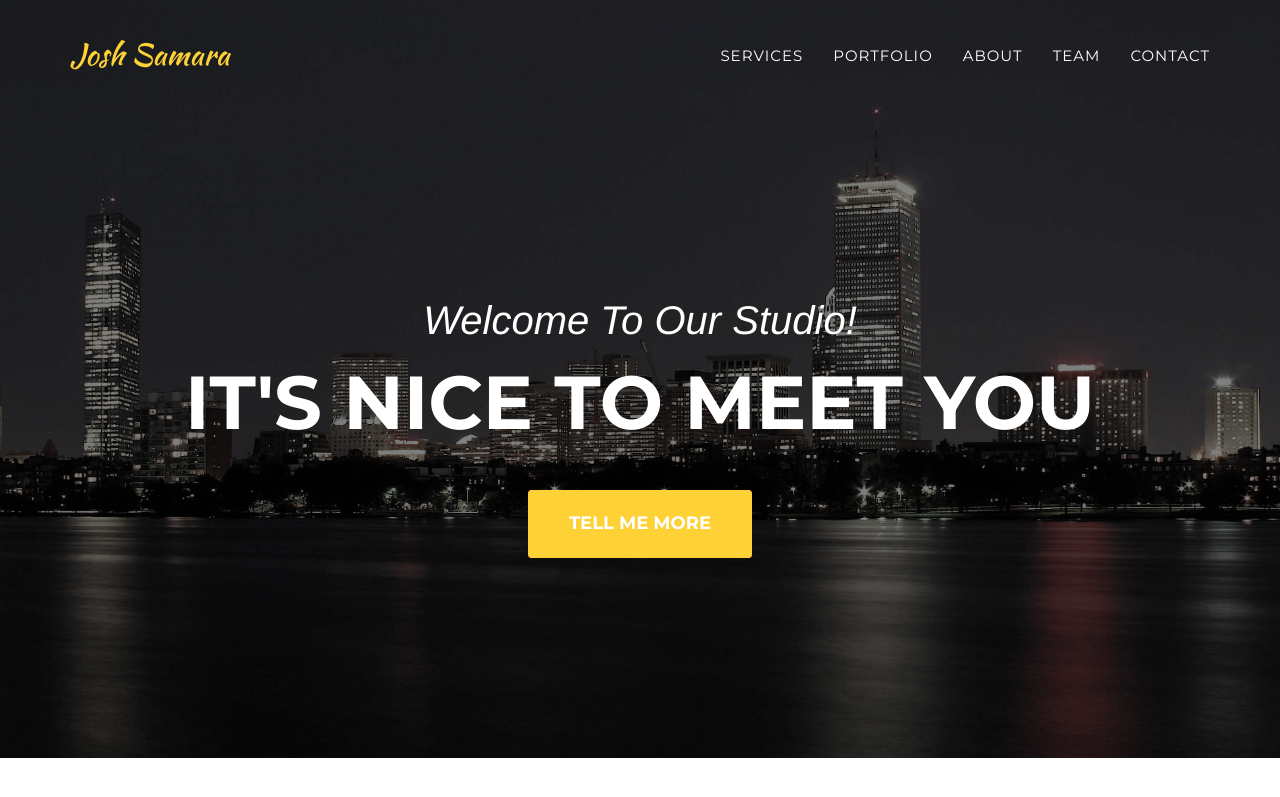
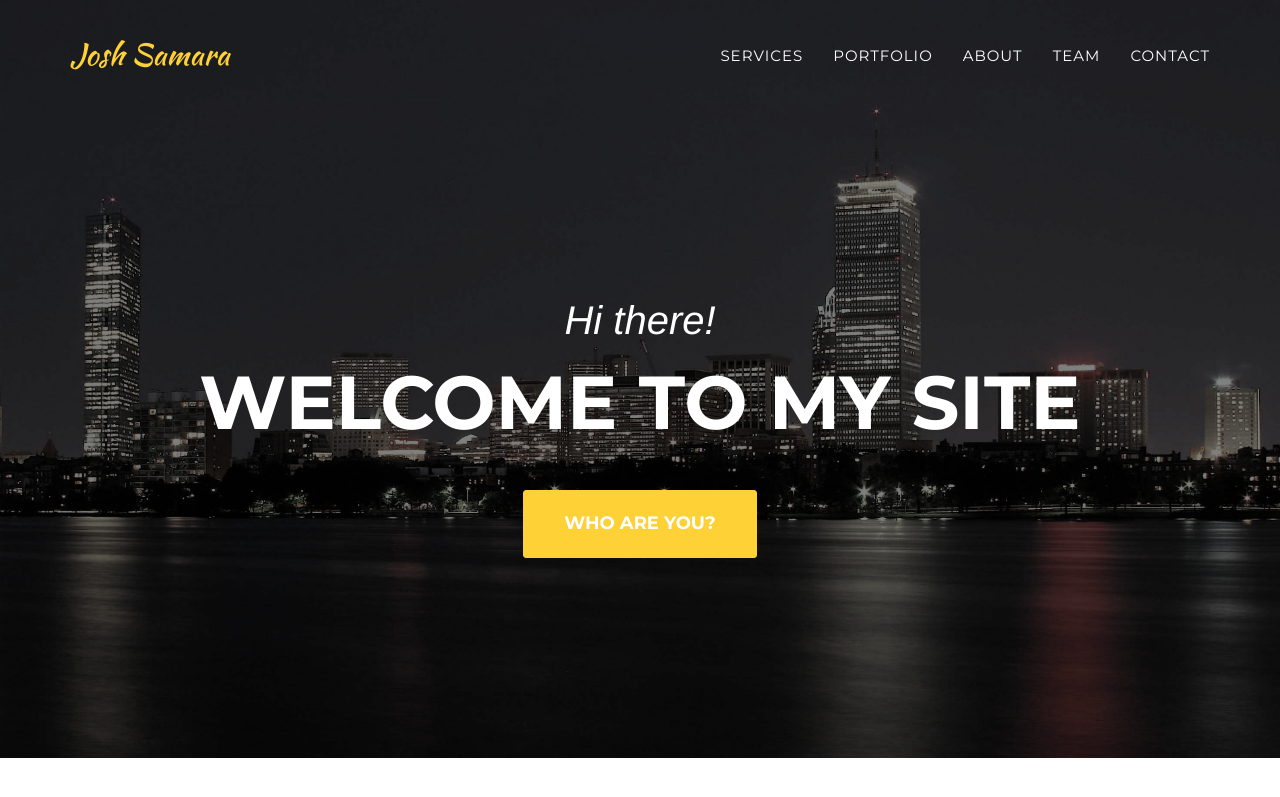
Before and after one commit to joshsamara/joshsamara.github.io, a Jekyll site: the page built from index.html, in a window 1280 px wide and 900 px high. Shown: the top 797 px of the window. Built offline with Jekyll 4.4.1, drawn with Linux system fonts in a browser that asks for light colours; some web fonts are replaced.

Commit message:
Update header text

```diff
--- a/_includes/header.html
+++ b/_includes/header.html
@@ -44,9 +44,9 @@
     <header>
         <div class="container">
             <div class="intro-text">
-                <div class="intro-lead-in">Welcome To Our Studio!</div>
-                <div class="intro-heading">It's Nice To Meet You</div>
-                <a href="#services" class="page-scroll btn btn-xl">Tell Me More</a>
+                <div class="intro-lead-in">Hi there!</div>
+                <div class="intro-heading">Welcome to my site</div>
+                <a href="#services" class="page-scroll btn btn-xl">Who are you?</a>
             </div>
         </div>
     </header>
```
